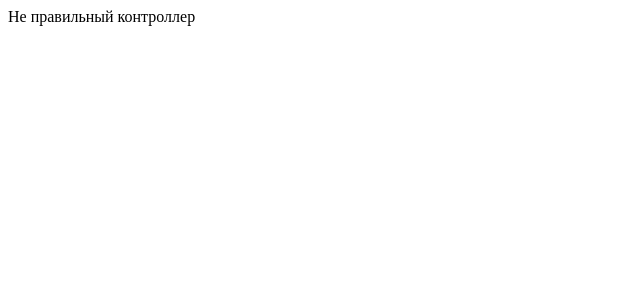
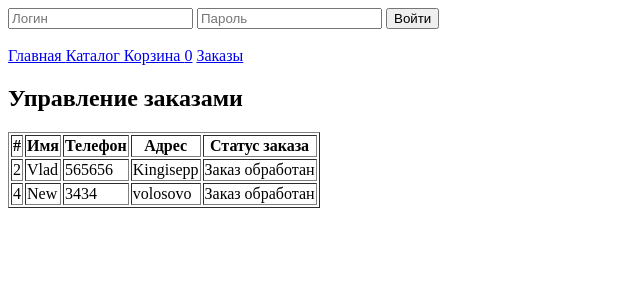
Before and after one commit to vlworks/phphard, a PHP site: page /order/ in a window 1280 px wide. Shown: the top 300 px of the page, without its empty margins (0-640 px from the left). Run offline with PHP 8.4, Linux system fonts and the light colour scheme; data comes from the database, SQL or seed files in the repository.

Commit message:
show orderAll

```diff
--- a/les8/config/config.php
+++ b/les8/config/config.php
@@ -6,6 +6,7 @@
 use app\models\repositories\BasketRepository;
 use app\models\repositories\ProductRepository;
 use app\models\repositories\UserRepository;
+use app\models\repositories\OrderRepository;
 use app\engine\Db;
 
 return [
@@ -35,6 +36,9 @@
         ],
         'userRepository' => [
             'class' => UserRepository::class
+        ],
+        'orderRepository' => [
+            'class' => OrderRepository::class
         ]
 
     ]
--- /dev/null
+++ b/les8/controllers/OrderController.php
@@ -0,0 +1,31 @@
+<?php
+
+
+namespace app\controllers;
+
+use app\engine\App;
+use app\engine\Request;
+use app\models\Basket;
+use app\models\entities\Order;
+
+
+class OrderController extends Controller
+{
+    public function actionIndex() {
+        echo $this->render('manager' ,[
+            'orders' => App::call()->orderRepository->getAll()
+        ]);
+    }
+    public function actionCreate() {
+        App::call()->orderRepository->save(
+            new Order(
+                App::call()->request->getParams()['name'],
+                App::call()->request->getParams()['phone'],
+                App::call()->request->getParams()['adres'],
+                session_id(),
+                0
+            )
+        );
+        echo $this->render('order', []);
+    }
+}
--- a/les8/engine/App.php
+++ b/les8/engine/App.php
@@ -14,7 +14,8 @@
  * @property Request $request
  * @property BasketRepository $basketRepository
  * @property UserRepository $userRepository
- * @property ProductRepository $productRepository
+ * @property ProductRepository $productRepository*
+ * @property OrderRepository $orderRepository
  * @property Db $db
  */
 class App
--- a/les8/models/repositories/OrderRepository.php
+++ b/les8/models/repositories/OrderRepository.php
@@ -3,7 +3,7 @@
 
 namespace app\models\repositories;
 
-
+use app\engine\App;
 use app\models\entities\Order;
 use app\models\Repository;
 
@@ -11,11 +11,16 @@
 {
     public function getTableName()
     {
-        return 'basket';
+        return 'orders';
     }
 
     public function getEntityClass()
     {
         return Order::class;
     }
+
+    public function getAllOrder(){
+        $order = [];
+
+    }
 }
--- a/les8/public/index.php
+++ b/les8/public/index.php
@@ -13,11 +13,11 @@
 $config = include __DIR__ . "/../config/config.php";
 
 
-try {
+//try {
     App::call()->run($config);
-} catch (Exception $e) {
-    var_dump($e);
-}
+//} catch (Exception $e) {
+//    var_dump($e);
+//}
 
 
 
--- /dev/null
+++ b/les8/views/manager.php
@@ -0,0 +1,27 @@
+<h2>Управление заказами</h2>
+
+<table border="1">
+    <tr>
+        <th>#</th>
+        <th>Имя</th>
+        <th>Телефон</th>
+        <th>Адрес</th>
+        <th>Статус заказа</th>
+    </tr>
+    <?foreach ($orders as $item):?>
+    <tr>
+        <td><?=$item['id']?></td>
+        <td><?=$item['name']?></td>
+        <td><?=$item['phone']?></td>
+        <td><?=$item['adres']?></td>
+        <td class="isOrder<?=$item['id']?>">
+            <?if(!$item['status']):?>
+            Заказ не обработан
+            <button class="order" data-id="<?=$item['id']?>">Обработать</button>
+            <?else:?>
+            Заказ обработан
+            <?endif;?>
+        </td>
+    </tr>
+    <?endforeach;?>
+</table>
--- a/les8/views/menu.php
+++ b/les8/views/menu.php
@@ -1,3 +1,4 @@
 <a href="/"> Главная </a>
 <a href="/product/catalog/"> Каталог </a>
 <a href="/basket/"> Корзина <span id="count"><?=$count?></span></a>
+<a href="/order/">Заказы</a>
--- /dev/null
+++ b/les8/views/order.php
@@ -0,0 +1,2 @@
+<h2>Спасибо за заказ</h2>
+<?php
```
